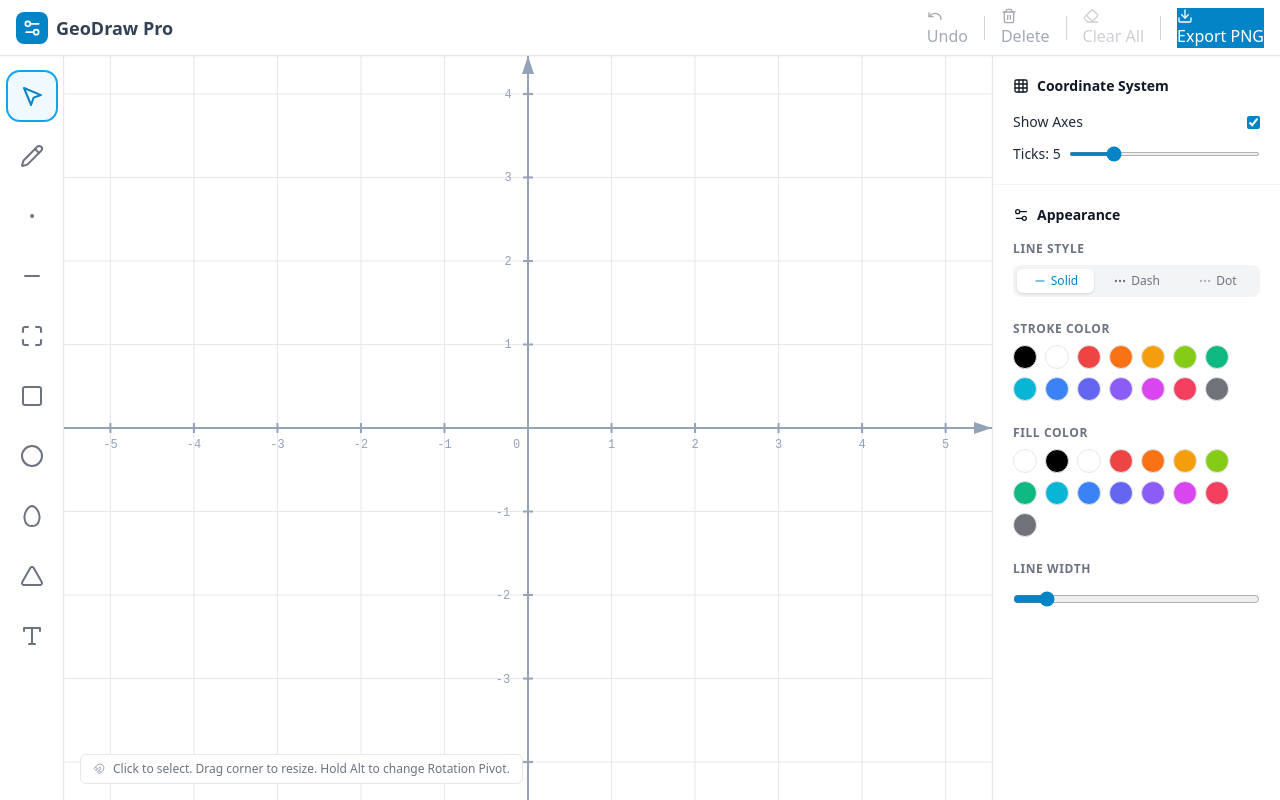
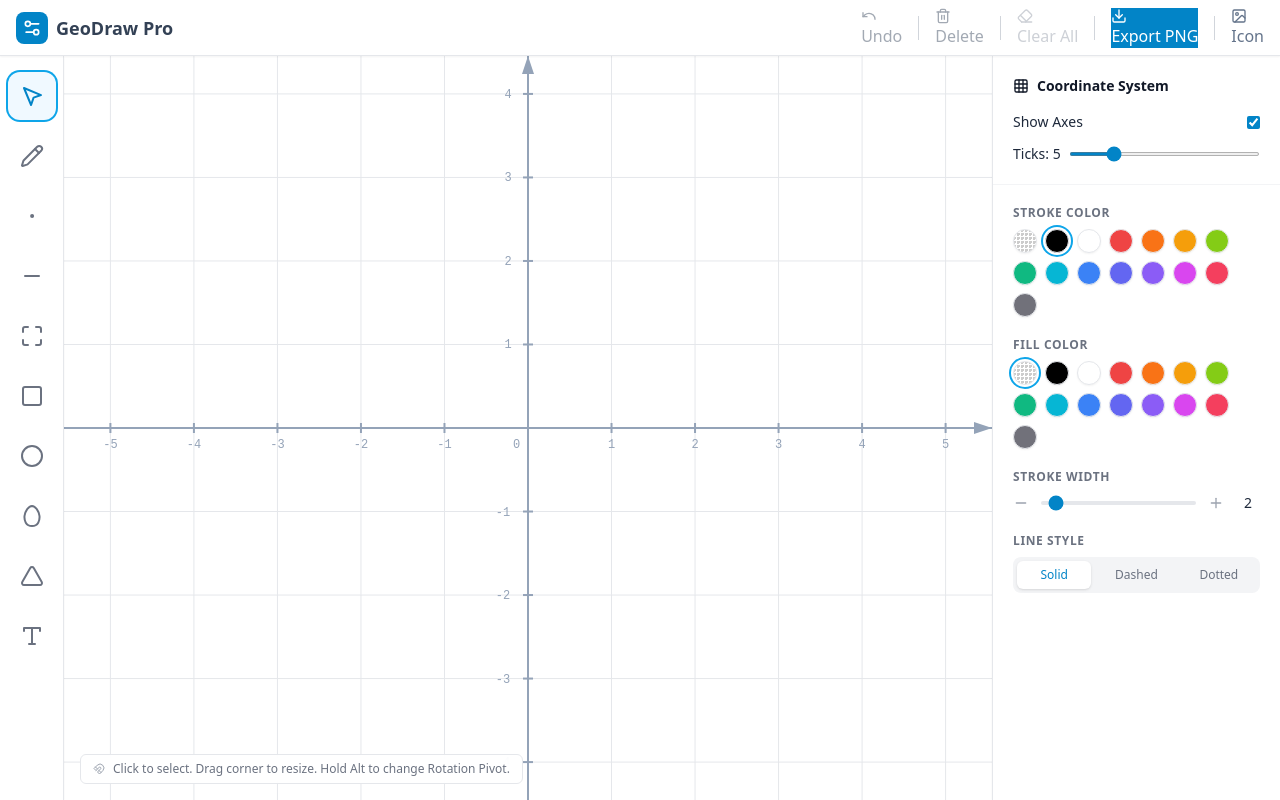
Before and after one commit to garrylea/GeoDrawPro, a React (Vite) app: page / in a window 1280 px wide. Built offline with nearby package versions, Linux system fonts and the light colour scheme.

Commit message:
feat: Add icon generation utility
Introduces a developer utility to generate a high-resolution PNG icon from the application's SVG icon. This is useful for packaging and distribution.

```diff
--- a/App.tsx
+++ b/App.tsx
@@ -6,7 +6,7 @@ import { ShapeRenderer } from './components/ShapeRenderer';
 import { SelectionOverlay } from './components/SelectionOverlay';
 import { exportCanvas } from './utils/exportUtils';
 import { getSnapPoint, calculateTriangleAngles, parseAngle, solveTriangleASA, getShapeSize, distance, isShapeInRect, getDetailedSnapPoints, getShapeCenter, getRotatedCorners, rotatePoint, bakeRotation, reflectPointAcrossLine, getAngleDegrees } from './utils/mathUtils';
-import { Download, Trash2, Settings2, Grid3X3, Minus, Plus, Magnet, RotateCw, FlipHorizontal, FlipVertical, Spline, Undo, Eraser, MoreHorizontal } from 'lucide-react';
+import { Download, Trash2, Settings2, Grid3X3, Minus, Plus, Magnet, RotateCw, FlipHorizontal, FlipVertical, Spline, Undo, Eraser, MoreHorizontal, Image as ImageIcon } from 'lucide-react';
 
 export default function App() {
   const [shapes, setShapes] = useState<Shape[]>([]);
@@ -871,6 +871,39 @@ export default function App() {
       }
   };
 
+  // Developer Utility: Generate High Res Icon from SVG
+  const generateAppIcon = () => {
+    const canvas = document.createElement('canvas');
+    canvas.width = 1024;
+    canvas.height = 1024;
+    const ctx = canvas.getContext('2d');
+    if (!ctx) return;
+
+    const img = new Image();
+    img.crossOrigin = "anonymous";
+    img.onload = () => {
+        ctx.clearRect(0,0,1024,1024);
+        ctx.drawImage(img, 0, 0, 1024, 1024);
+        const url = canvas.toDataURL('image/png');
+        const link = document.createElement('a');
+        link.download = 'icon.png';
+        link.href = url;
+        link.click();
+    };
+    img.src = '/icon.svg';
+  };
+
+  const updateSelectedStyle = (key: keyof typeof currentStyle, value: any) => {
+    // 1. Update global current style
+    setCurrentStyle(prev => ({ ...prev, [key]: value }));
+
+    // 2. If items selected, apply style immediately
+    if (selectedIds.size > 0) {
+        saveHistory();
+        updateShapes(selectedIds, { [key]: value });
+    }
+  };
+
   return (
     <div className="flex h-screen w-screen flex-col bg-gray-50 text-slate-800 font-sans">
 
@@ -911,6 +944,12 @@ export default function App() {
              <div className="h-6 w-px bg-gray-300 mx-1"></div>
              <button onClick={() => handleExport('png')} className="btn-primary bg-brand-600 text-white hover:bg-brand-700">
                 <Download size={16} /> Export PNG
+             </button>
+
+             <div className="h-6 w-px bg-gray-300 mx-1"></div>
+             {/* Developer Icon Generation Button */}
+             <button onClick={generateAppIcon} className="btn-secondary text-slate-500 hover:bg-slate-100" title="Generate High-Res Icon PNG">
+                <ImageIcon size={16} /> Icon
              </button>
         </div>
       </header>
@@ -1086,64 +1125,48 @@ export default function App() {
                     <div className="grid grid-cols-3 gap-2">
                         <button
                             onClick={() => handleReflection('y')}
-                            className="flex flex-col items-center justify-center p-2 bg-white border border-gray-200 rounded hover:bg-brand-50 hover:border-brand-200 transition-colors"
-                            title="Flip Horizontally (About Y-Axis)"
+                            className="flex flex-col items-center justify-center p-2 bg-white border border-gray-200 rounded hover:bg-brand-50 hover:border-brand-500 text-gray-600 hover:text-brand-600 transition-colors"
+                            title="Flip Vertical (Mirror across Y-axis)"
                         >
-                            <FlipHorizontal size={20} className="text-slate-600 mb-1"/>
-                            <span className="text-[10px] text-slate-500">Flip H</span>
+                            <FlipVertical size={20} className="mb-1" />
+                            <span className="text-[10px]">Flip V</span>
                         </button>
                         <button
                             onClick={() => handleReflection('x')}
-                             className="flex flex-col items-center justify-center p-2 bg-white border border-gray-200 rounded hover:bg-brand-50 hover:border-brand-200 transition-colors"
-                             title="Flip Vertically (About X-Axis)"
+                            className="flex flex-col items-center justify-center p-2 bg-white border border-gray-200 rounded hover:bg-brand-50 hover:border-brand-500 text-gray-600 hover:text-brand-600 transition-colors"
+                            title="Flip Horizontal (Mirror across X-axis)"
                         >
-                            <FlipVertical size={20} className="text-slate-600 mb-1"/>
-                            <span className="text-[10px] text-slate-500">Flip V</span>
+                            <FlipHorizontal size={20} className="mb-1" />
+                            <span className="text-[10px]">Flip H</span>
                         </button>
                         <button
                             onClick={() => setPickingMirrorMode(true)}
-                             className="flex flex-col items-center justify-center p-2 bg-white border border-gray-200 rounded hover:bg-brand-50 hover:border-brand-200 transition-colors"
-                             title="Reflect across a specific line"
+                            className="flex flex-col items-center justify-center p-2 bg-white border border-gray-200 rounded hover:bg-brand-50 hover:border-brand-500 text-gray-600 hover:text-brand-600 transition-colors"
+                            title="Mirror across a Line you select on canvas"
                         >
-                            <Minus size={20} className="text-slate-600 mb-1 rotate-45"/>
-                            <span className="text-[10px] text-slate-500">Line</span>
+                            <div className="relative">
+                                <FlipHorizontal size={20} className="mb-1" />
+                                <div className="absolute -right-1 -bottom-1 text-[10px] bg-brand-100 px-0.5 rounded border border-brand-200">/</div>
+                            </div>
+                            <span className="text-[10px]">Mirror /</span>
                         </button>
                     </div>
                  </div>
              )}
 
-             <div className="p-5">
-                <h3 className="text-sm font-bold text-gray-900 flex items-center gap-2 mb-4"><Settings2 size={16} /> Appearance</h3>
-                <div className="space-y-6">
-                    <div>
-                         <label className="text-xs font-semibold text-gray-500 uppercase tracking-wider mb-2 block">Line Style</label>
-                         <div className="flex bg-gray-100 rounded-lg p-1 gap-1">
-                             <button
-                                 onClick={() => { saveHistory(); setCurrentStyle(p => ({...p, strokeType: 'solid'})); updateShapes(selectedIds, {strokeType: 'solid'}); }}
-                                 className={`flex-1 py-1 rounded-md text-xs font-medium flex justify-center items-center gap-1 transition-all ${currentStyle.strokeType === 'solid' ? 'bg-white shadow text-brand-600' : 'text-gray-500 hover:text-gray-700'}`}
-                             >
-                                 <Minus size={14} /> Solid
-                             </button>
-                             <button
-                                 onClick={() => { saveHistory(); setCurrentStyle(p => ({...p, strokeType: 'dashed'})); updateShapes(selectedIds, {strokeType: 'dashed'}); }}
-                                 className={`flex-1 py-1 rounded-md text-xs font-medium flex justify-center items-center gap-1 transition-all ${currentStyle.strokeType === 'dashed' ? 'bg-white shadow text-brand-600' : 'text-gray-500 hover:text-gray-700'}`}
-                             >
-                                 <MoreHorizontal size={14} /> Dash
-                             </button>
-                             <button
-                                 onClick={() => { saveHistory(); setCurrentStyle(p => ({...p, strokeType: 'dotted'})); updateShapes(selectedIds, {strokeType: 'dotted'}); }}
-                                 className={`flex-1 py-1 rounded-md text-xs font-medium flex justify-center items-center gap-1 transition-all ${currentStyle.strokeType === 'dotted' ? 'bg-white shadow text-brand-600' : 'text-gray-500 hover:text-gray-700'}`}
-                             >
-                                 <MoreHorizontal size={14} className="opacity-50" /> Dot
-                             </button>
-                         </div>
-                    </div>
-
+             {/* Style Properties */}
+             <div className="p-5 space-y-5">
                 <div>
                     <label className="text-xs font-semibold text-gray-500 uppercase tracking-wider mb-2 block">Stroke Color</label>
                     <div className="flex flex-wrap gap-2">
-                            {COLORS.slice(1).map(c => (
-                                <button key={c} onClick={() => { saveHistory(); setCurrentStyle(p => ({...p, stroke: c})); updateShapes(selectedIds, {stroke: c}); }} className="w-6 h-6 rounded-full border border-gray-200" style={{ backgroundColor: c }} />
+                        {COLORS.map(c => (
+                            <button
+                                key={c}
+                                onClick={() => updateSelectedStyle('stroke', c)}
+                                className={`w-6 h-6 rounded-full border border-gray-200 shadow-sm ${currentStyle.stroke === c ? 'ring-2 ring-brand-500 ring-offset-2' : ''}`}
+                                style={{ backgroundColor: c === 'transparent' ? 'white' : c, backgroundImage: c === 'transparent' ? 'linear-gradient(45deg, #ccc 25%, transparent 25%), linear-gradient(-45deg, #ccc 25%, transparent 25%), linear-gradient(45deg, transparent 75%, #ccc 75%), linear-gradient(-45deg, transparent 75%, #ccc 75%)' : 'none', backgroundSize: '4px 4px' }}
+                                title={c}
+                            />
                         ))}
                     </div>
                 </div>
@@ -1152,23 +1175,66 @@ export default function App() {
                     <label className="text-xs font-semibold text-gray-500 uppercase tracking-wider mb-2 block">Fill Color</label>
                     <div className="flex flex-wrap gap-2">
                         {COLORS.map(c => (
-                                <button key={c} onClick={() => { saveHistory(); setCurrentStyle(p => ({...p, fill: c})); updateShapes(selectedIds, {fill: c}); }} className="w-6 h-6 rounded-full border border-gray-200" style={{ backgroundColor: c }} />
+                            <button
+                                key={c}
+                                onClick={() => updateSelectedStyle('fill', c)}
+                                className={`w-6 h-6 rounded-full border border-gray-200 shadow-sm ${currentStyle.fill === c ? 'ring-2 ring-brand-500 ring-offset-2' : ''}`}
+                                style={{ backgroundColor: c === 'transparent' ? 'white' : c, backgroundImage: c === 'transparent' ? 'linear-gradient(45deg, #ccc 25%, transparent 25%), linear-gradient(-45deg, #ccc 25%, transparent 25%), linear-gradient(45deg, transparent 75%, #ccc 75%), linear-gradient(-45deg, transparent 75%, #ccc 75%)' : 'none', backgroundSize: '4px 4px' }}
+                                title={c}
+                            />
                         ))}
                     </div>
                 </div>
 
                 <div>
-                         <label className="text-xs font-semibold text-gray-500 uppercase tracking-wider mb-2 block">Line Width</label>
-                         <input type="range" min="1" max="10" value={currentStyle.strokeWidth} onChange={(e) => { saveHistory(); setCurrentStyle(p => ({...p, strokeWidth: Number(e.target.value)})); updateShapes(selectedIds, {strokeWidth: Number(e.target.value)}); }} className="w-full h-2 bg-gray-200 rounded-lg accent-brand-600" />
+                    <label className="text-xs font-semibold text-gray-500 uppercase tracking-wider mb-2 block">Stroke Width</label>
+                    <div className="flex items-center gap-3">
+                        <Minus size={16} className="text-gray-400 cursor-pointer hover:text-gray-600" onClick={() => updateSelectedStyle('strokeWidth', Math.max(1, currentStyle.strokeWidth - 1))} />
+                        <input
+                            type="range"
+                            min="1" max="20"
+                            value={currentStyle.strokeWidth}
+                            onChange={(e) => updateSelectedStyle('strokeWidth', Number(e.target.value))}
+                            className="flex-1 h-1 bg-gray-200 rounded-lg appearance-none cursor-pointer accent-brand-600"
+                        />
+                        <Plus size={16} className="text-gray-400 cursor-pointer hover:text-gray-600" onClick={() => updateSelectedStyle('strokeWidth', currentStyle.strokeWidth + 1)} />
+                        <span className="text-sm w-6 text-center">{currentStyle.strokeWidth}</span>
+                    </div>
+                </div>
+
+                <div>
+                    <label className="text-xs font-semibold text-gray-500 uppercase tracking-wider mb-2 block">Line Style</label>
+                    <div className="flex gap-2 bg-gray-100 p-1 rounded-lg">
+                        {(['solid', 'dashed', 'dotted'] as const).map((t) => (
+                             <button
+                                key={t}
+                                onClick={() => updateSelectedStyle('strokeType', t)}
+                                className={`flex-1 py-1.5 rounded-md text-xs font-medium capitalize transition-all ${currentStyle.strokeType === t ? 'bg-white shadow text-brand-600' : 'text-gray-500 hover:bg-gray-200'}`}
+                             >
+                                 {t}
+                             </button>
+                        ))}
+                    </div>
+                </div>
+
+                {selectedIds.size === 1 && (
+                     <div>
+                         <label className="text-xs font-semibold text-gray-500 uppercase tracking-wider mb-2 block">Info</label>
+                         <div className="text-xs text-gray-500 space-y-1">
+                             <div className="flex justify-between">
+                                 <span>Rotation:</span>
+                                 <span>{Math.round(shapes.find(s => s.id === Array.from(selectedIds)[0])?.rotation || 0)}°</span>
+                             </div>
+                             <div className="flex justify-between">
+                                 <span>ID:</span>
+                                 <span className="font-mono">{Array.from(selectedIds)[0].substr(0,6)}...</span>
                              </div>
                          </div>
                      </div>
+                )}
+             </div>
         </aside>
       </div>
-      <style>{`
-        .btn-primary { @apply flex items-center gap-2 px-3 py-1.5 text-sm font-medium rounded-md shadow-sm transition-colors; }
-        .btn-secondary { @apply flex items-center gap-2 px-3 py-1.5 text-sm font-medium rounded-md shadow-sm transition-colors; }
-      `}</style>
     </div>
   );
 }
```
Lines whose indentation alone changed are shown as unchanged.
